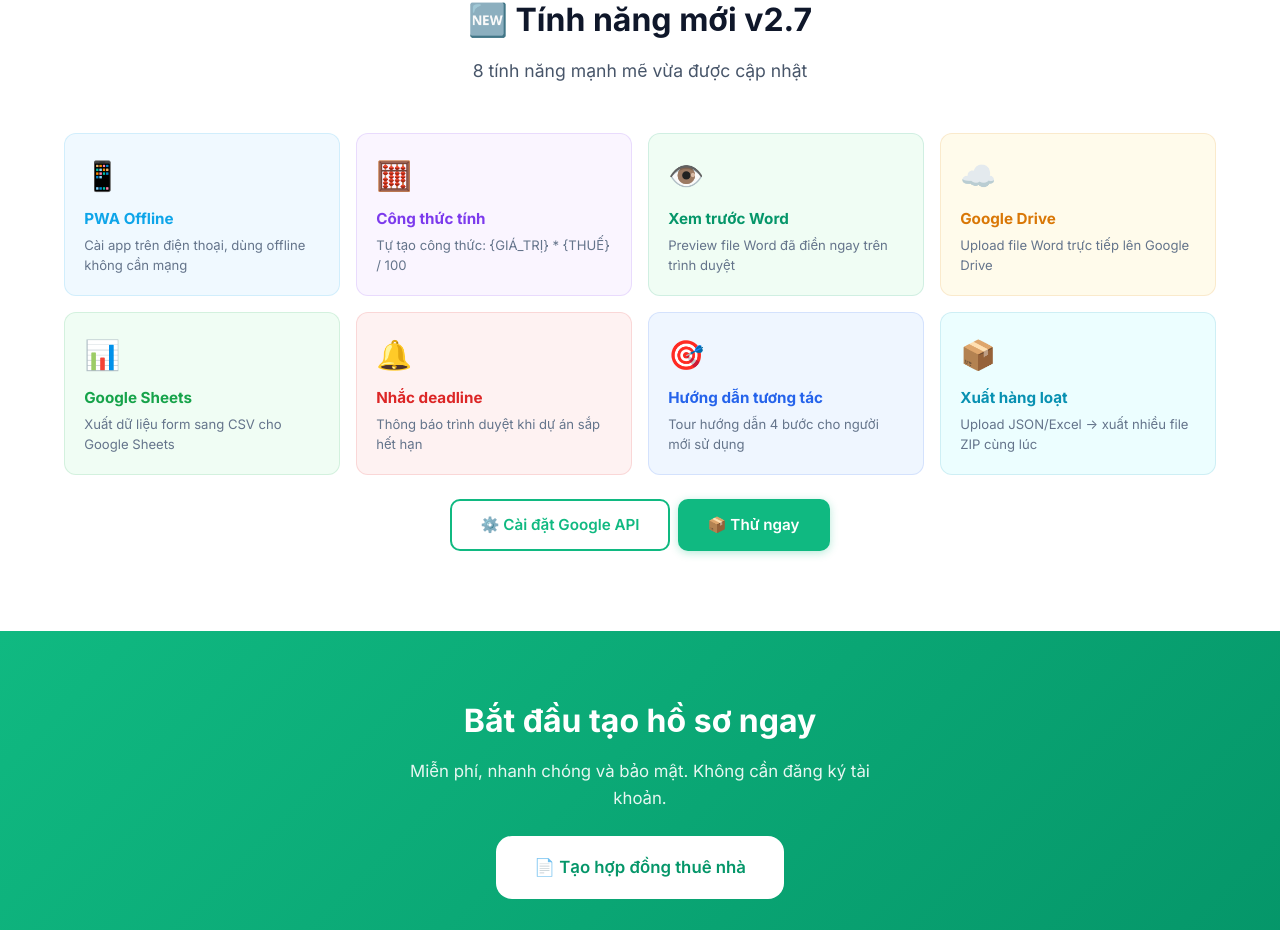
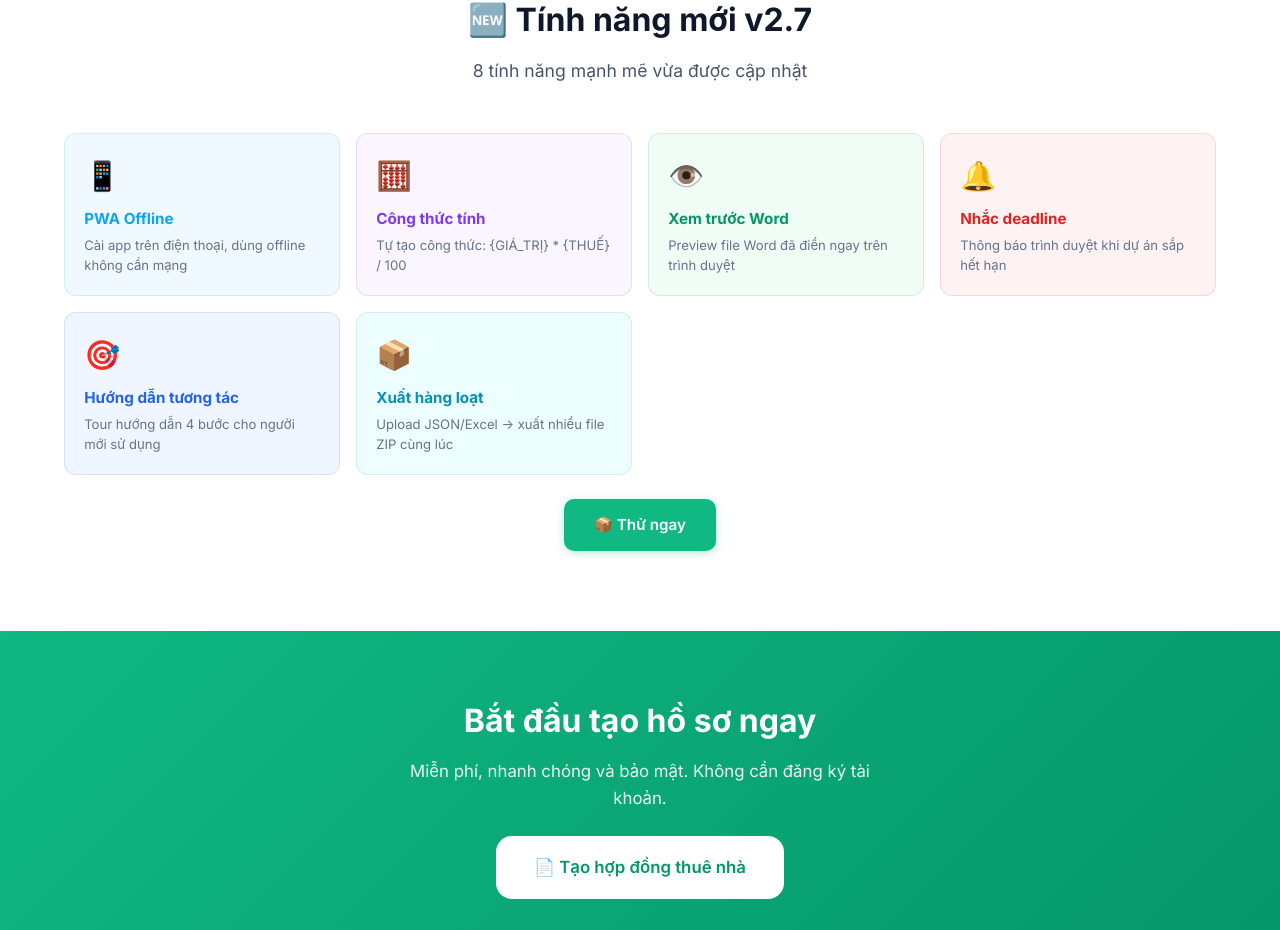
Before and after one commit to trunghieu2025/taohoso, a React (Vite) app: page / in a window 1280 px wide. Shown: the part 2336-3266 px from the top of the page. Built offline with nearby package versions, Linux system fonts and the light colour scheme; a web font is replaced by a local one.

Commit message:
ui: remove Google Drive/Sheets cards, app info, rename settings to Bảo mật lưu trữ

```diff
--- a/src/components/Header.tsx
+++ b/src/components/Header.tsx
@@ -80,7 +80,7 @@ export default function Header() {
               </Link>
               <div style={{ borderTop: '1px solid #e2e8f0', margin: '0.25rem 0' }} />
               <Link to="/cai-dat" onClick={() => setMobileOpen(false)}>
-                ⚙️ Cài đặt
+                🔒 Bảo mật, lưu trữ
               </Link>
             </div>
           </div>
--- a/src/pages/Home.tsx
+++ b/src/pages/Home.tsx
@@ -211,8 +211,7 @@ export default function Home() {
               { icon: '📱', title: 'PWA Offline', desc: 'Cài app trên điện thoại, dùng offline không cần mạng', color: '#0ea5e9', bg: '#f0f9ff' },
               { icon: '🧮', title: 'Công thức tính', desc: 'Tự tạo công thức: {GIÁ_TRỊ} * {THUẾ} / 100', color: '#7c3aed', bg: '#faf5ff' },
               { icon: '👁️', title: 'Xem trước Word', desc: 'Preview file Word đã điền ngay trên trình duyệt', color: '#059669', bg: '#f0fdf4' },
-              { icon: '☁️', title: 'Google Drive', desc: 'Upload file Word trực tiếp lên Google Drive', color: '#d97706', bg: '#fffbeb' },
-              { icon: '📊', title: 'Google Sheets', desc: 'Xuất dữ liệu form sang CSV cho Google Sheets', color: '#16a34a', bg: '#f0fdf4' },
+
               { icon: '🔔', title: 'Nhắc deadline', desc: 'Thông báo trình duyệt khi dự án sắp hết hạn', color: '#dc2626', bg: '#fef2f2' },
               { icon: '🎯', title: 'Hướng dẫn tương tác', desc: 'Tour hướng dẫn 4 bước cho người mới sử dụng', color: '#2563eb', bg: '#eff6ff' },
               { icon: '📦', title: 'Xuất hàng loạt', desc: 'Upload JSON/Excel → xuất nhiều file ZIP cùng lúc', color: '#0891b2', bg: '#ecfeff' },
@@ -228,9 +227,6 @@ export default function Home() {
             ))}
           </div>
           <div style={{ textAlign: 'center', marginTop: '1.5rem' }}>
-            <Link to="/cai-dat" className="btn btn-outline" style={{ marginRight: '0.5rem' }}>
-              ⚙️ Cài đặt Google API
-            </Link>
             <Link to="/goi-mau" className="btn btn-primary">
               📦 Thử ngay
             </Link>
--- a/src/pages/SettingsPage.tsx
+++ b/src/pages/SettingsPage.tsx
@@ -168,8 +168,8 @@ export default function SettingsPage() {
         <>
             <div className="page-header">
                 <div className="container">
-                    <h1>⚙️ Cài đặt</h1>
-                    <p>Quản lý API key, bảo mật và tùy chỉnh ứng dụng</p>
+                    <h1>🔒 Bảo mật, lưu trữ</h1>
+                    <p>Quản lý bảo mật và sao lưu dữ liệu</p>
                 </div>
             </div>
 
@@ -350,30 +350,6 @@ export default function SettingsPage() {
                         </div>
                     </div>
 
-                    {/* App Info */}
-                    <div style={{
-                        background: '#fff', borderRadius: 12, padding: '1.5rem',
-                        border: '1px solid #e2e8f0', boxShadow: '0 2px 8px rgba(0,0,0,0.06)',
-                    }}>
-                        <h3 style={{ margin: '0 0 0.75rem', fontSize: '1.1rem' }}>{isDesktop() ? '🖥️' : '📱'} Thông tin ứng dụng</h3>
-                        <div style={{ fontSize: '0.85rem', lineHeight: 1.8, color: '#334155' }}>
-                            <p>🏷️ <strong>Phiên bản:</strong> 3.0.0 {isDesktop() && <span style={{ color: '#10b981', fontWeight: 600 }}>(Desktop)</span>}</p>
-                            <p>📦 <strong>Tính năng:</strong> {isDesktop() ? 'Native Save, ' : 'PWA Offline, '}Toast, Ctrl+K Search, Print, Excel Report, PIN Lock</p>
-                            <p>🔒 <strong>Bảo mật:</strong> Tất cả dữ liệu lưu trên máy bạn (IndexedDB + localStorage)</p>
-                            <p>⌨️ <strong>Phím tắt:</strong> Ctrl+K = Tìm kiếm nhanh</p>
-                        </div>
-                        {!isDesktop() && (
-                            <button className="btn btn-sm btn-secondary" style={{ marginTop: '0.5rem' }}
-                                onClick={() => {
-                                    if (confirm('Xóa toàn bộ cache và dữ liệu tạm?')) {
-                                        caches.keys().then(names => names.forEach(n => caches.delete(n)));
-                                        showToast('Đã xóa cache!', 'success');
-                                    }
-                                }}>
-                                🗑️ Xóa cache
-                            </button>
-                        )}
-                    </div>
                 </div>
             </section>
         </>
```
Also changed, not shown: HUONG_DAN_CAI_DAT.txt (added).
